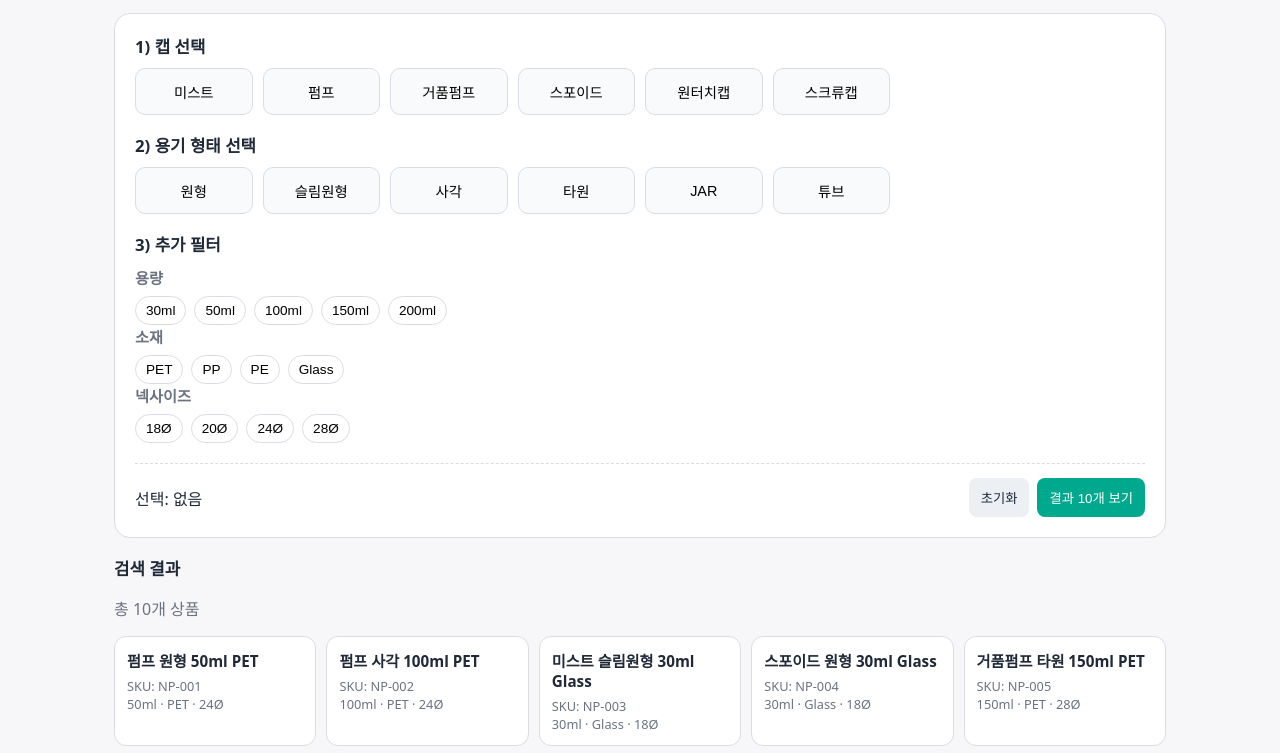
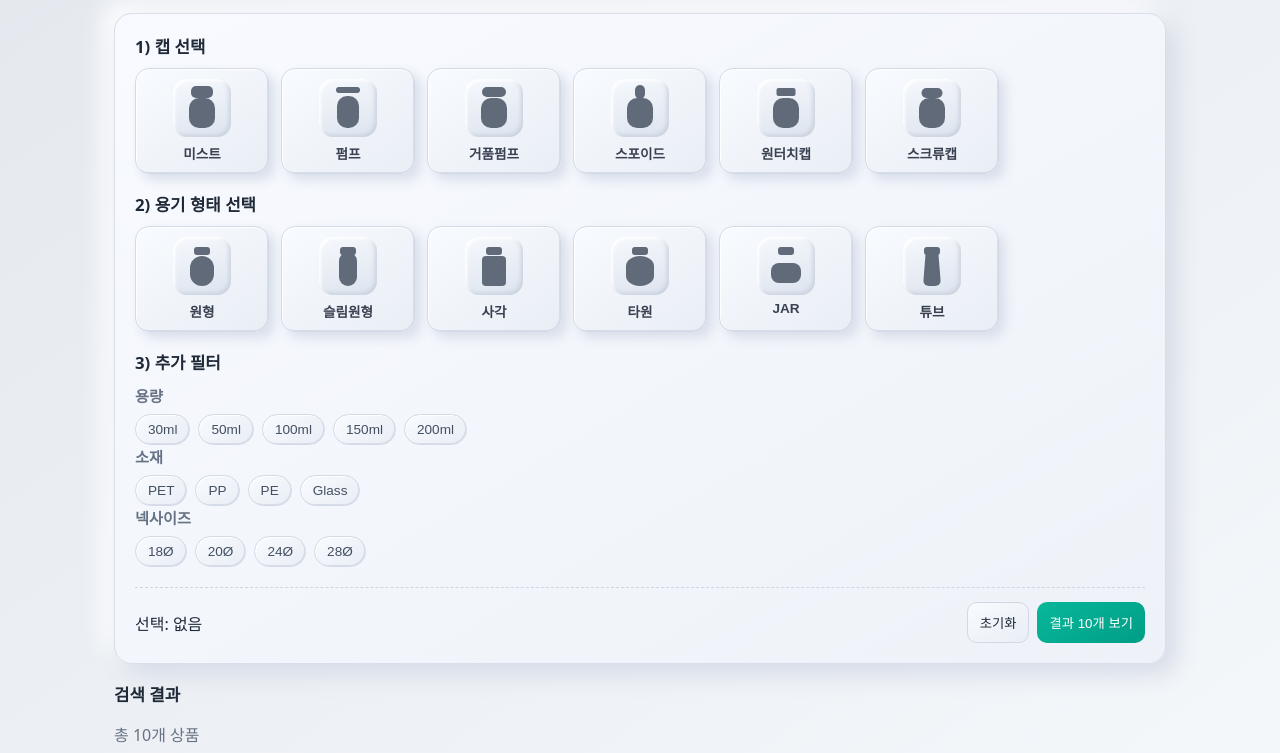
Before and after one commit to dotori-bot/nuriplastic, a plain HTML site: page index.html in a window 1280 px wide. Shown: the part 105-858 px from the top of the page. Drawn offline with Linux system fonts and the light colour scheme.

Commit message:
Add bottle-shape icons on buttons and modern skeuomorphic styling

```diff
--- a/script.js
+++ b/script.js
@@ -61,10 +61,14 @@ const resultCount = document.getElementById("result-count");
 const resultGrid = document.getElementById("result-grid");
 const resetButton = document.getElementById("reset-button");
 
+function iconMarkup(type, id) {
+  return `<div class="option-icon ${type} ${id}" aria-hidden="true"></div>`;
+}
+
 function makeChoiceButton(item, type) {
   const button = document.createElement("button");
   button.className = "option-btn";
-  button.textContent = item.label;
+  button.innerHTML = `${iconMarkup(type, item.id)}<span>${item.label}</span>`;
   button.setAttribute("aria-pressed", "false");
   button.dataset.id = item.id;
   button.dataset.type = type;
--- a/styles.css
+++ b/styles.css
@@ -1,17 +1,18 @@
 :root {
-  --bg: #f7f7f9;
-  --card: #ffffff;
-  --line: #d9dde3;
+  --bg: #eceff3;
+  --card: #f4f6fa;
+  --line: #cfd5de;
   --text: #1f2937;
-  --subtle: #6b7280;
+  --subtle: #677384;
   --brand: #00a88d;
 }
 
 * { box-sizing: border-box; }
+
 body {
   margin: 0;
   font-family: "Noto Sans KR", system-ui, -apple-system, sans-serif;
-  background: var(--bg);
+  background: linear-gradient(145deg, #e4e8ee, #f6f9fc);
   color: var(--text);
 }
 
@@ -32,9 +33,10 @@ body {
 }
 
 .quick-finder {
-  background: var(--card);
-  border: 1px solid var(--line);
-  border-radius: 16px;
+  background: linear-gradient(150deg, #f8faff, #eef2f8);
+  border: 1px solid #d8deea;
+  border-radius: 18px;
+  box-shadow: 10px 10px 24px #d5dbe6, -10px -10px 24px #ffffff;
   padding: 20px;
   margin-top: 16px;
 }
@@ -48,28 +50,134 @@ h2 {
 
 .option-grid {
   display: grid;
-  grid-template-columns: repeat(auto-fill, minmax(110px, 1fr));
-  gap: 10px;
+  grid-template-columns: repeat(auto-fill, minmax(128px, 1fr));
+  gap: 12px;
 }
 
 .option-btn {
-  border: 1px solid var(--line);
-  background: #f9fafb;
-  border-radius: 10px;
-  padding: 12px 8px;
+  border: 1px solid #d3dae6;
+  background: linear-gradient(145deg, #f8fbff, #e9eef5);
+  box-shadow: inset 1px 1px 0 #fff, inset -1px -1px 0 #d7deea, 6px 6px 12px #d8deea;
+  border-radius: 14px;
+  padding: 10px 8px;
   cursor: pointer;
-  font-size: .9rem;
+  font-size: .85rem;
+  display: flex;
+  flex-direction: column;
+  align-items: center;
+  gap: 6px;
+  min-height: 106px;
+  color: #394150;
+}
+
+.option-btn span {
+  font-weight: 600;
 }
 
 .option-btn[aria-pressed="true"] {
-  border-color: var(--brand);
-  background: #e7fffb;
-  font-weight: 600;
+  border-color: #86d8c8;
+  background: linear-gradient(145deg, #f1fffc, #ddf8f2);
+  box-shadow: inset 1px 1px 0 #ffffff, inset -1px -1px 0 #bbefe4, 0 0 0 2px #c8f6ec;
 }
 
 .option-btn:disabled {
-  opacity: .4;
+  opacity: .45;
   cursor: not-allowed;
+}
+
+.option-icon {
+  width: 58px;
+  height: 58px;
+  border-radius: 14px;
+  background: linear-gradient(165deg, #f6f8fc, #dde4ef);
+  box-shadow: inset 2px 2px 3px #fff, inset -2px -2px 4px #c9d1dd;
+  position: relative;
+}
+
+.option-icon::before,
+.option-icon::after {
+  content: "";
+  position: absolute;
+  left: 50%;
+  transform: translateX(-50%);
+  background: #606a78;
+}
+
+/* 기본 바디 */
+.option-icon::before {
+  width: 26px;
+  height: 30px;
+  bottom: 9px;
+  border-radius: 10px;
+}
+
+/* 기본 캡 */
+.option-icon::after {
+  width: 16px;
+  height: 8px;
+  top: 10px;
+  border-radius: 3px;
+}
+
+/* cap variants */
+.option-icon.capType.pump_lotion::after {
+  width: 24px;
+  height: 6px;
+  top: 8px;
+  border-radius: 6px;
+}
+
+.option-icon.capType.pump_lotion::before {
+  width: 22px;
+  height: 32px;
+}
+
+.option-icon.capType.pump_foam::after {
+  width: 24px;
+  height: 10px;
+  top: 8px;
+  border-radius: 6px;
+}
+
+.option-icon.capType.spray_mist::after {
+  width: 22px;
+  height: 12px;
+  top: 7px;
+  border-radius: 5px;
+}
+
+.option-icon.capType.dropper::after {
+  width: 10px;
+  height: 14px;
+  top: 6px;
+  border-radius: 8px;
+}
+
+.option-icon.capType.one_touch::after {
+  width: 19px;
+  height: 8px;
+  top: 9px;
+  border-radius: 2px;
+}
+
+.option-icon.capType.screw_cap::after {
+  width: 21px;
+  height: 10px;
+  top: 9px;
+  border-radius: 8px;
+}
+
+/* body variants (용기 모양 강조 + 기본 캡 유지) */
+.option-icon.bodyShape.round::before { border-radius: 13px; width: 24px; }
+.option-icon.bodyShape.slim_round::before { border-radius: 13px; width: 18px; height: 34px; }
+.option-icon.bodyShape.square::before { border-radius: 4px; width: 24px; }
+.option-icon.bodyShape.oval::before { border-radius: 14px / 10px; width: 28px; }
+.option-icon.bodyShape.jar::before { border-radius: 8px; width: 30px; height: 20px; bottom: 12px; }
+.option-icon.bodyShape.tube::before {
+  width: 18px;
+  height: 34px;
+  border-radius: 6px;
+  clip-path: polygon(15% 0, 85% 0, 100% 100%, 0 100%);
 }
 
 .chips h3 {
@@ -85,18 +193,20 @@ h2 {
 }
 
 .chip {
-  border: 1px solid var(--line);
+  border: 1px solid #d3dae6;
   border-radius: 999px;
-  padding: 6px 10px;
-  background: white;
+  padding: 7px 12px;
+  background: linear-gradient(145deg, #f8fbff, #e9eef5);
+  box-shadow: inset 1px 1px 0 #fff, inset -1px -1px 0 #d7deea;
   cursor: pointer;
   font-size: .85rem;
+  color: #445062;
 }
 
 .chip[aria-pressed="true"] {
-  background: var(--brand);
+  background: linear-gradient(140deg, #09b799, #009f86);
   color: white;
-  border-color: var(--brand);
+  border-color: #07aa8f;
 }
 
 .summary {
@@ -117,19 +227,20 @@ h2 {
 
 button {
   border: 0;
-  border-radius: 8px;
+  border-radius: 10px;
   padding: 10px 12px;
   cursor: pointer;
 }
 
 button.primary {
-  background: var(--brand);
+  background: linear-gradient(145deg, #08b799, #009e86);
   color: white;
 }
 
 button.secondary {
-  background: #eceff3;
+  background: linear-gradient(145deg, #f8fbff, #e9eef5);
   color: var(--text);
+  border: 1px solid #d2d8e3;
 }
 
 .results {
@@ -145,9 +256,10 @@ button.secondary {
 }
 
 .product-card {
-  border: 1px solid var(--line);
+  border: 1px solid #d8dfea;
   border-radius: 12px;
-  background: white;
+  background: linear-gradient(150deg, #f9fbff, #eef2f8);
+  box-shadow: 4px 4px 10px #d7ddea, -3px -3px 8px #ffffff;
   padding: 12px;
 }
 
```
